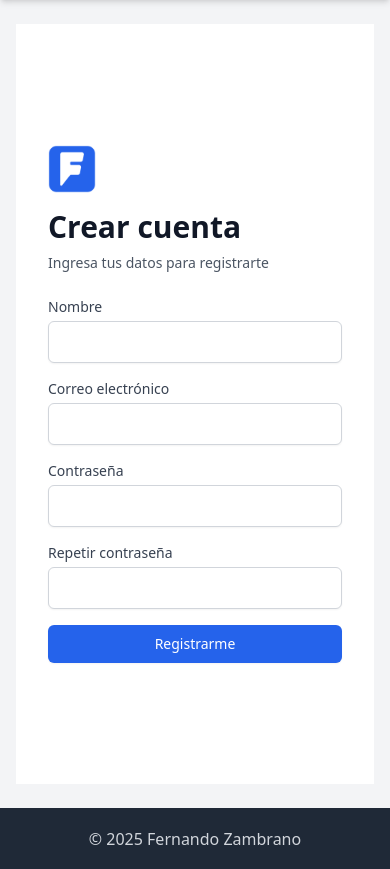
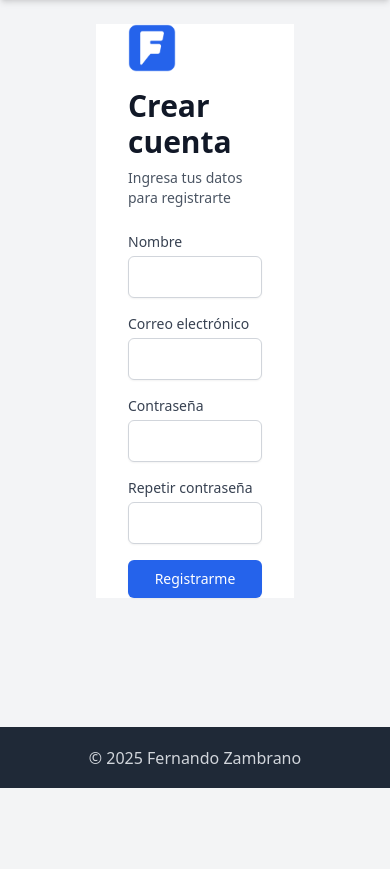
Before and after one commit to nandofercho/desarrollo-applicaciones-web, a Flask app: page /registro in a window 390 px wide. Shown: the part 56-925 px from the top of the page. After the commit the page ends 844 px from the top, so only its background shows below. Run offline with Flask 3, Linux system fonts and the light colour scheme; some libraries are stand-ins or nearby versions.

Commit message:
semana16
semana16

```diff
--- a/Semana 16/templates/login.html
+++ b/Semana 16/templates/login.html
@@ -2,7 +2,7 @@
 {% block title %}Iniciar Sesión{% endblock %}
 
 {% block content %}
-<div class="flex flex-col lg:flex-row w-full" style="height: 760px;">
+<div class="flex flex-col lg:flex-row w-full px-20" style="height: 560px;">
 
   <!-- Columna izquierda: Formulario -->
   <div class="flex-1 flex items-center justify-center bg-white px-8">
--- a/Semana 16/templates/registro.html
+++ b/Semana 16/templates/registro.html
@@ -2,7 +2,7 @@
 {% block title %}Registro{% endblock %}
 
 {% block content %}
-<div class="flex flex-col lg:flex-row w-full" style="height: 760px;">
+<div class="flex flex-col lg:flex-row w-full px-20" style="height: 560px;">
 
   <!-- Columna izquierda: Formulario -->
   <div class="flex-1 flex items-center justify-center bg-white px-8">
```
